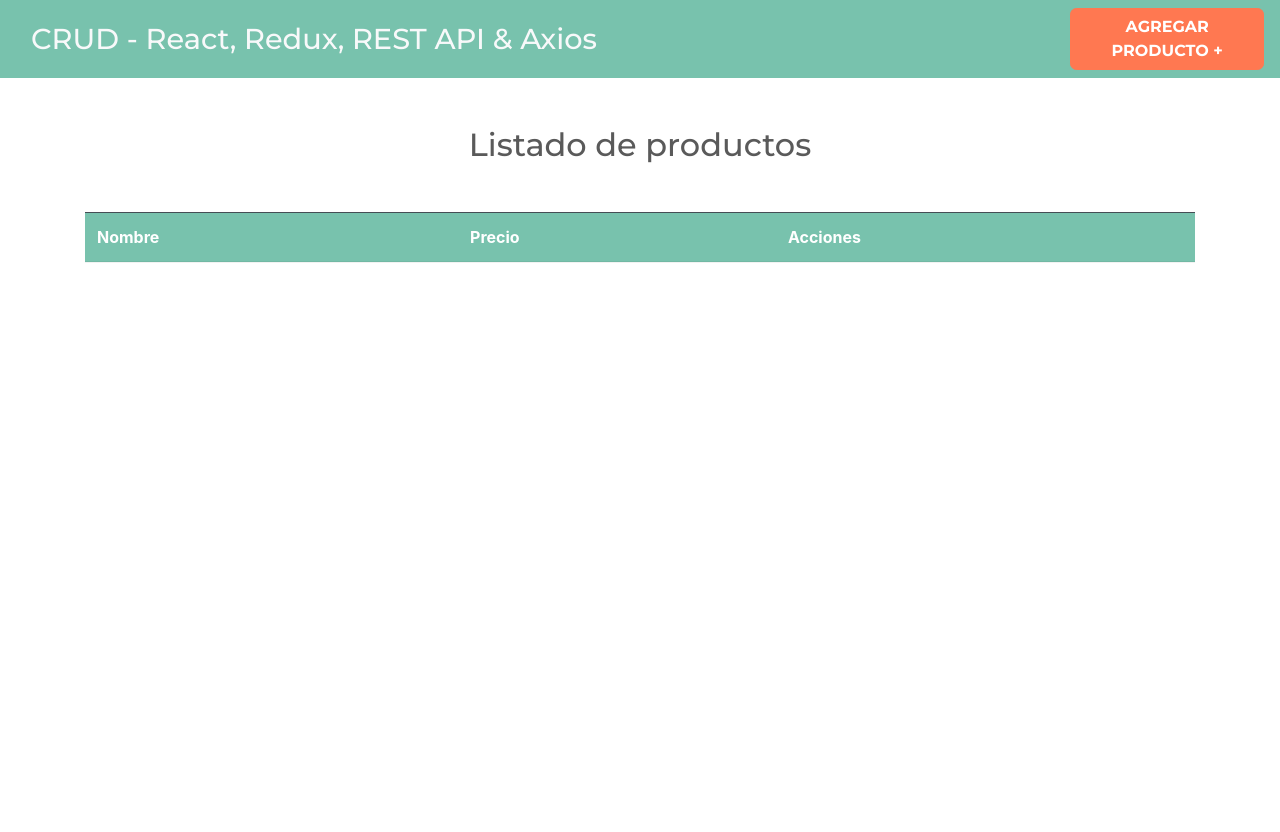
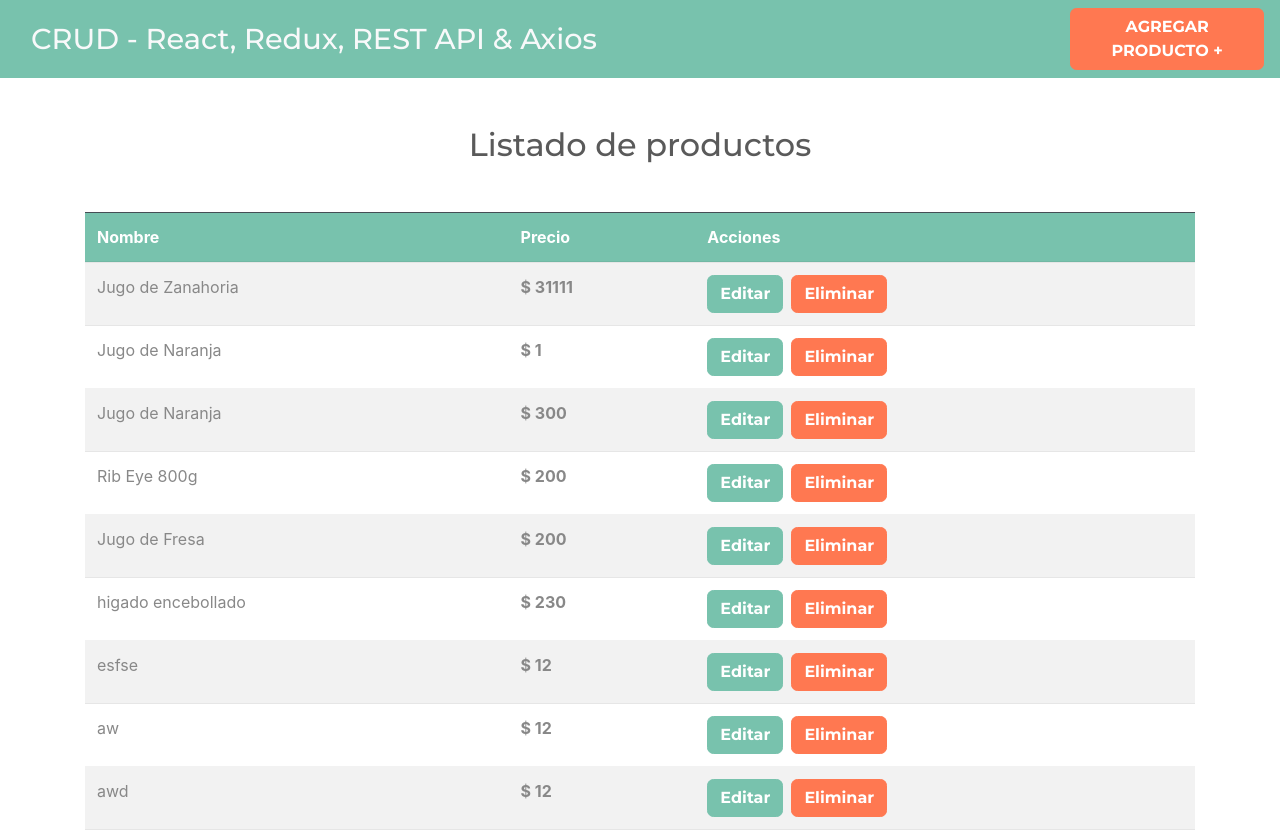
Before and after one commit to Jinsaw/crudredux, a React (Create React App) app: page / in a window 1280 px wide. Shown: the top 832 px of the page. Before the commit the page ends 800 px from the top, so only its background shows below. Built offline with nearby package versions, Linux system fonts and the light colour scheme; data requests are answered from the project's data file.

Commit message:
mostrando los productos en ela interfaz

```diff
--- /dev/null
+++ b/src/components/Producto.js
@@ -0,0 +1,23 @@
+import React from 'react';
+import { Link } from 'react-router-dom';
+
+const Producto = ({producto}) => {
+    const { nombre, precio, id} = producto;
+    return (
+        <tr>
+            <td>{nombre}</td>
+            <td><span className= "font-weight-bold">$ {precio}</span></td>
+            <td className= "acciones">
+                <Link to= {`/productos/editar/{id}`} className= "btn btn-primary mr-2">
+                    Editar
+                </Link>
+                <button
+                    type= "button"
+                    className= "btn btn-danger"
+                >Eliminar</button>
+            </td>
+        </tr>
+     );
+}
+
+export default Producto;
--- a/src/components/Productos.js
+++ b/src/components/Productos.js
@@ -1,5 +1,5 @@
 import React, { Fragment, useEffect } from 'react';
-
+import Producto from './Producto';
 //Redux
 import { useSelector, useDispatch } from 'react-redux';
 import { obtenerProductosAction } from '../actions/productoActions';
@@ -13,6 +13,11 @@ const Productos = () => {
         cargarProductos();
     }, []);
 
+    //obtener el state (productos)
+    const productos = useSelector( state => state.productos.productos );
+    console.log(productos);
+
+
     return (
         <Fragment>
             <h2 className= "text-center my-5">Listado de productos</h2>
@@ -25,7 +30,14 @@ const Productos = () => {
                     </tr>
                 </thead>
                 <tbody>
-
+                    {productos.length === 0 ? 'No hay productos' : (
+                        productos.map(producto => (
+                            <Producto
+                                key= {producto.id}
+                                producto= {producto}
+                            />
+                        ))
+                    )}
                 </tbody>
             </table>
         </Fragment>
```
